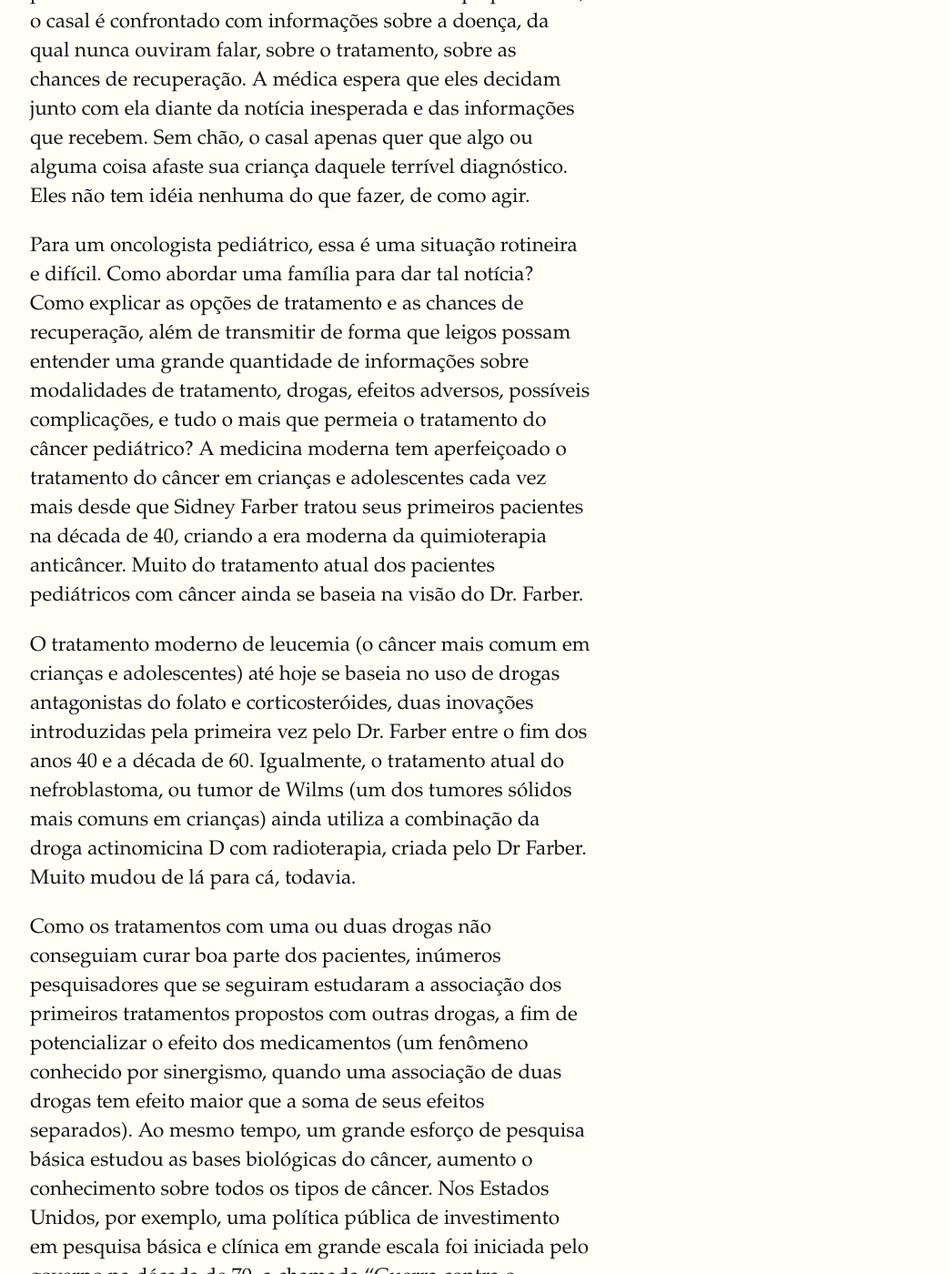
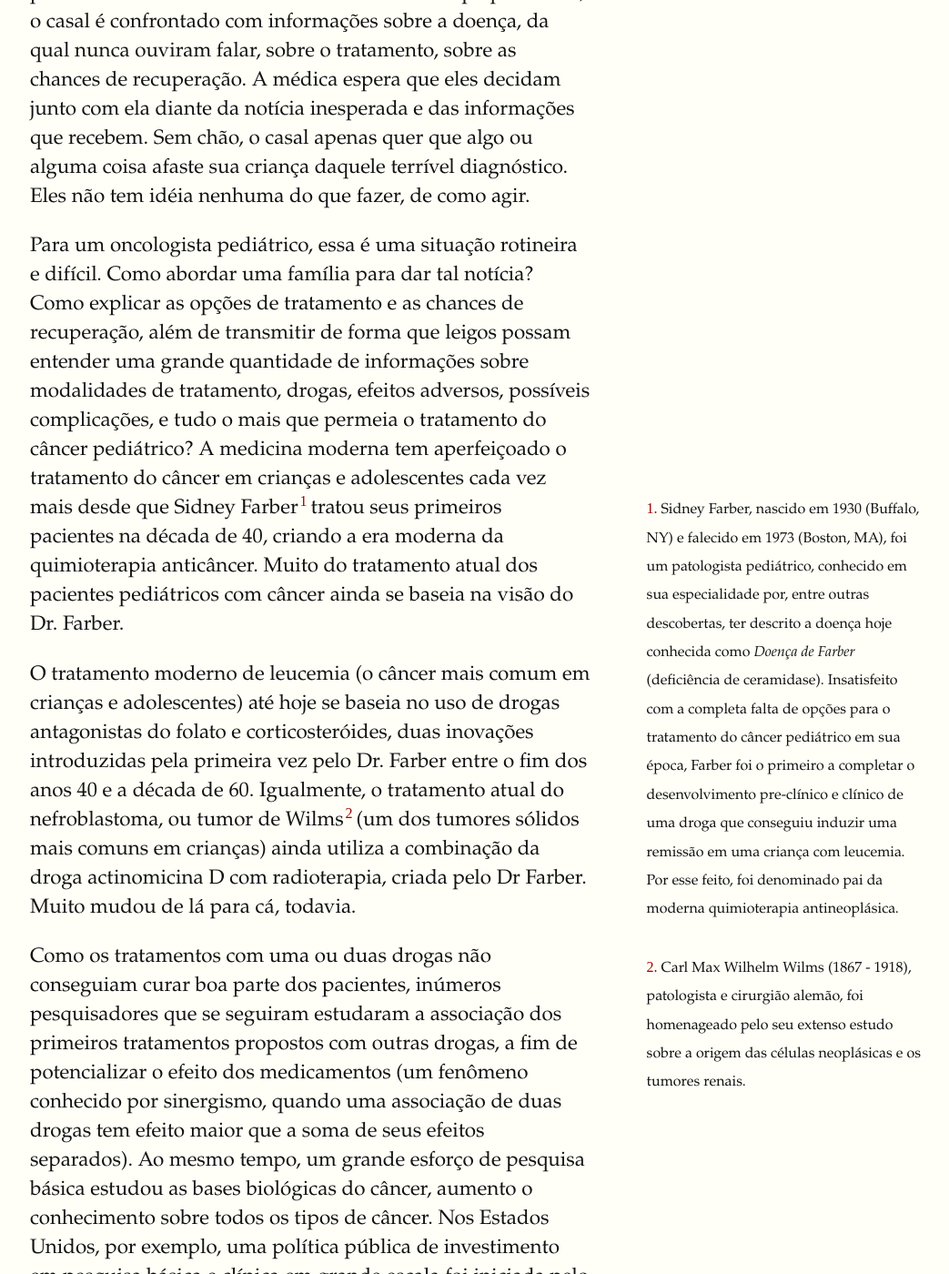
Before and after one commit to fhcflx/pharmakon, a Jekyll site: the page built from _posts/2018-03-22-Medicina-de-precisao.markdown, in a window 1280 px wide and 1400 px high, scrolled down 983 px. Shown: the whole window at 91% size, without its empty margins (127-1170 px from the left). Built offline with Jekyll 4.4.1, drawn with Linux system fonts in a browser that asks for light colours; comment, search, counter and statistics services are not loaded; some of the changed text lies outside the part shown.

Commit message:
notas da postagem

```diff
--- a/_posts/2018-03-22-Medicina-de-precisao.markdown
+++ b/_posts/2018-03-22-Medicina-de-precisao.markdown
@@ -14,9 +14,9 @@ Um jovem casal aguarda com ansiedade a sua primeira entrevista com uma médica a
 
 Em um instante, a vida deles muda completamente, vira pelo avesso, e tanto o pai quanto a mãe esquecem completamente tudo o que os preocupava até um ou dois dias atrás. Não parece existir mais nada no mundo. Sem ter tempo para nada, o casal é confrontado com informações sobre a doença, da qual nunca ouviram falar, sobre o tratamento, sobre as chances de recuperação. A médica espera que eles decidam junto com ela diante da notícia inesperada e das informações que recebem. Sem chão, o casal apenas quer que algo ou alguma coisa afaste sua criança daquele terrível diagnóstico. Eles não tem idéia nenhuma do que fazer, de como agir.
 
-Para um oncologista pediátrico, essa é uma situação rotineira e difícil. Como abordar uma família para dar tal notícia? Como explicar as opções de tratamento e as chances de recuperação, além de transmitir de forma que leigos possam entender uma grande quantidade de informações sobre modalidades de tratamento, drogas, efeitos adversos, possíveis complicações, e tudo o mais que permeia o tratamento do câncer pediátrico? A medicina moderna tem aperfeiçoado o tratamento do câncer em crianças e adolescentes cada vez mais desde que Sidney Farber tratou seus primeiros pacientes na década de 40, criando a era moderna da quimioterapia anticâncer. Muito do tratamento atual dos pacientes pediátricos com câncer ainda se baseia na visão do Dr. Farber.
+Para um oncologista pediátrico, essa é uma situação rotineira e difícil. Como abordar uma família para dar tal notícia? Como explicar as opções de tratamento e as chances de recuperação, além de transmitir de forma que leigos possam entender uma grande quantidade de informações sobre modalidades de tratamento, drogas, efeitos adversos, possíveis complicações, e tudo o mais que permeia o tratamento do câncer pediátrico? A medicina moderna tem aperfeiçoado o tratamento do câncer em crianças e adolescentes cada vez mais desde que Sidney Farber<label for="farber" class="margin-toggle sidenote-number"></label><input type="checkbox" id="farber" class="margin-toggle"/><span class="sidenote">Sidney Farber, nascido em 1930 (Buffalo, NY) e falecido em 1973 (Boston, MA), foi um patologista pediátrico, conhecido em sua especialidade por, entre outras descobertas, ter descrito a doença hoje conhecida como _Doença de Farber_ (deficiência de ceramidase). Insatisfeito com a completa falta de opções para o tratamento do câncer pediátrico em sua época, Farber foi o primeiro a completar o desenvolvimento pre-clínico e clínico de uma droga que conseguiu induzir uma remissão em uma criança com leucemia. Por esse feito, foi denominado pai da moderna quimioterapia antineoplásica.</span> tratou seus primeiros pacientes na década de 40, criando a era moderna da quimioterapia anticâncer. Muito do tratamento atual dos pacientes pediátricos com câncer ainda se baseia na visão do Dr. Farber.
 
-O tratamento moderno de leucemia (o câncer mais comum em crianças e adolescentes) até hoje se baseia no uso de drogas antagonistas do folato e corticosteróides, duas inovações introduzidas pela primeira vez pelo Dr. Farber entre o fim dos anos 40 e a década de 60. Igualmente, o tratamento atual do nefroblastoma, ou tumor de Wilms (um dos tumores sólidos mais comuns em crianças) ainda utiliza a combinação da droga actinomicina D com radioterapia, criada pelo Dr Farber. Muito mudou de lá para cá, todavia.
+O tratamento moderno de leucemia (o câncer mais comum em crianças e adolescentes) até hoje se baseia no uso de drogas antagonistas do folato e corticosteróides, duas inovações introduzidas pela primeira vez pelo Dr. Farber entre o fim dos anos 40 e a década de 60. Igualmente, o tratamento atual do nefroblastoma, ou tumor de Wilms<label for="wilms" class="margin-toggle sidenote-number"></label><input type="checkbox" id="wilms" class="margin-toggle"/><span class="sidenote">Carl Max Wilhelm Wilms (1867 - 1918), patologista e cirurgião alemão, foi homenageado pelo seu extenso estudo sobre a origem das células neoplásicas e os tumores renais.</span> (um dos tumores sólidos mais comuns em crianças) ainda utiliza a combinação da droga actinomicina D com radioterapia, criada pelo Dr Farber. Muito mudou de lá para cá, todavia.
 
 Como os tratamentos com uma ou duas drogas não conseguiam curar boa parte dos pacientes, inúmeros pesquisadores que se seguiram estudaram a associação dos primeiros tratamentos propostos com outras drogas, a fim de potencializar o efeito dos medicamentos (um fenômeno conhecido por sinergismo, quando uma associação de duas drogas tem efeito maior que a soma de seus efeitos separados). Ao mesmo tempo, um grande esforço de pesquisa básica estudou as bases biológicas do câncer, aumento o conhecimento sobre todos os tipos de câncer. Nos Estados Unidos, por exemplo, uma política pública de investimento em pesquisa básica e clínica em grande escala foi iniciada pelo governo na década de 70, a chamada "Guerra contra o câncer".
 
@@ -24,7 +24,7 @@ Devido ao investimento governamental maciço em pesquisa, os EUA tornaram-se log
 
 Isso possibilitou a modificação do tratamento para subtipos específicos de leucemia. Por exemplo, hoje em dia o subtipo _leucemia promielocítica_ é tratado de forma diferente dos demais subtipos de leucemia pediátrica, com melhores resultados do que anteriormente. Graças à utilização dos novos conhecimentos sobre biologia do câncer e farmacologia das drogas anticâncer, os resultados do tratamento da leucemia em crianças e adolescentes melhoraram substancialmente nas últimas décadas. Da década de 40, antes da revolução de Farber, quando os pacientes com leucemia eram tratados com transfusões e cuidados de enfermagem e viviam poucas semanas, chegamos a uma probabilidade de cura maior que 90% para a maioria das crianças e adolescentes com leucemia diagnosticadas nos EUA.
 
-Nos últimos anos, uma nova revolução está ocorrendo no conhecimento sobre o câncer, com um impacto potencial no tratamento. Desde que o Projeto Genoma Humano foi concluído há 15 anos atrás, esforços em vários países têm elucidado o Genoma do Câncer. Recentemente, o _mapa genômico da leucemia da infância e adolescência_ foi estudado em detalhes. Os novos conhecimentos sobre genômica (estudo do conjunto completo de genes de organismos) podem conduzir à _individualização_ do tratamento dos pacientes com câncer. De um começo no qual todos os pacientes com câncer eram tratados da mesma forma, estamos chegando a uma era onde cada paciente vai ser tratado de uma maneira particular.
+Nos últimos anos, uma nova revolução está ocorrendo no conhecimento sobre o câncer, com um impacto potencial no tratamento. Desde que o Projeto Genoma Humano<label for="genoma" class="margin-toggle sidenote-number"></label><input type="checkbox" id="genoma" class="margin-toggle"/><span class="sidenote">O Projeto Genoma Humano foi iniciado pelos EUA em 1990, sob a direção de James D. Watson (um dos descobridores da estrutura do ADN) e, posteriormente, tornou-se um consórcio internacional com a participação direta de 17 países e a contribuição de pesquisadores do mundo todo. Em 2003, o Consórcio anunciou oficialmente a conclusão de seu trabalho, que sequenciou 99% do conjunto de genes (genoma) humano com uma precisão de 99,99%.</span> foi concluído há 15 anos atrás, esforços em vários países têm elucidado o Genoma do Câncer. Recentemente, o _mapa genômico da leucemia da infância e adolescência_ foi estudado em detalhes. Os novos conhecimentos sobre genômica (estudo do conjunto completo de genes de organismos) podem conduzir à _individualização_ do tratamento dos pacientes com câncer. De um começo no qual todos os pacientes com câncer eram tratados da mesma forma, estamos chegando a uma era onde cada paciente vai ser tratado de uma maneira particular.
 
 Isso ocorrerá porque estamos começando a conhecer as _mutações genéticas que conduzem ou dirigem o câncer (driver mutations)_ e estamos desenvolvendo maneiras de bloquear ou reverter estas mutações. Nos últimos anos, já estamos começando a ver a aprovação e utilização de novas drogas que não são usadas contra _um tipo de câncer_, mas contra _um tipo de mutação_ que pode ocorrer em vários tipos de câncer. Por exemplo, a medicação **imatinibe** é usada para tratar pacientes com doenças bem diferentes entre si, como _leucemia mielóide crônica_, _leucemia mielomonocítica crônica_, subtipos de _leucemia linfóide aguda_, _tumor estromal gastrointestinal_, _síndrome hipereosinofílica_, _dermatofibrossarcoma protuberante_, _neurofibroma plexiforme_, além de outras em pesquisa.
 
```
